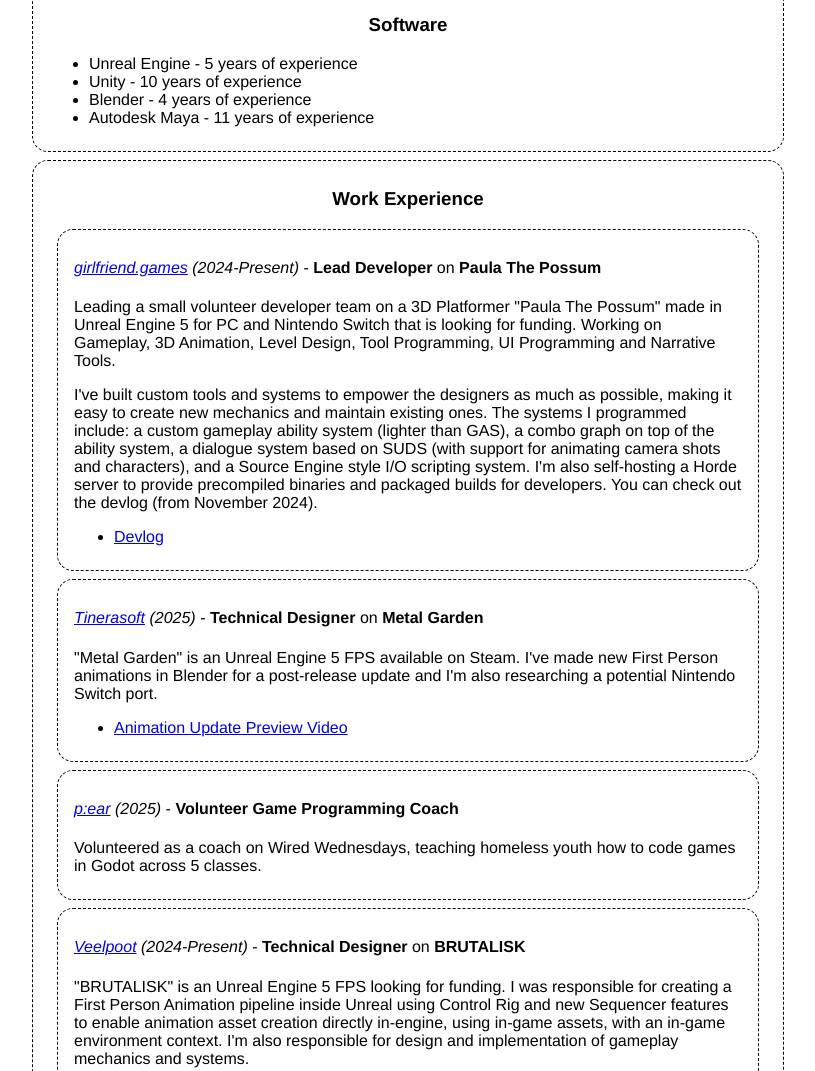
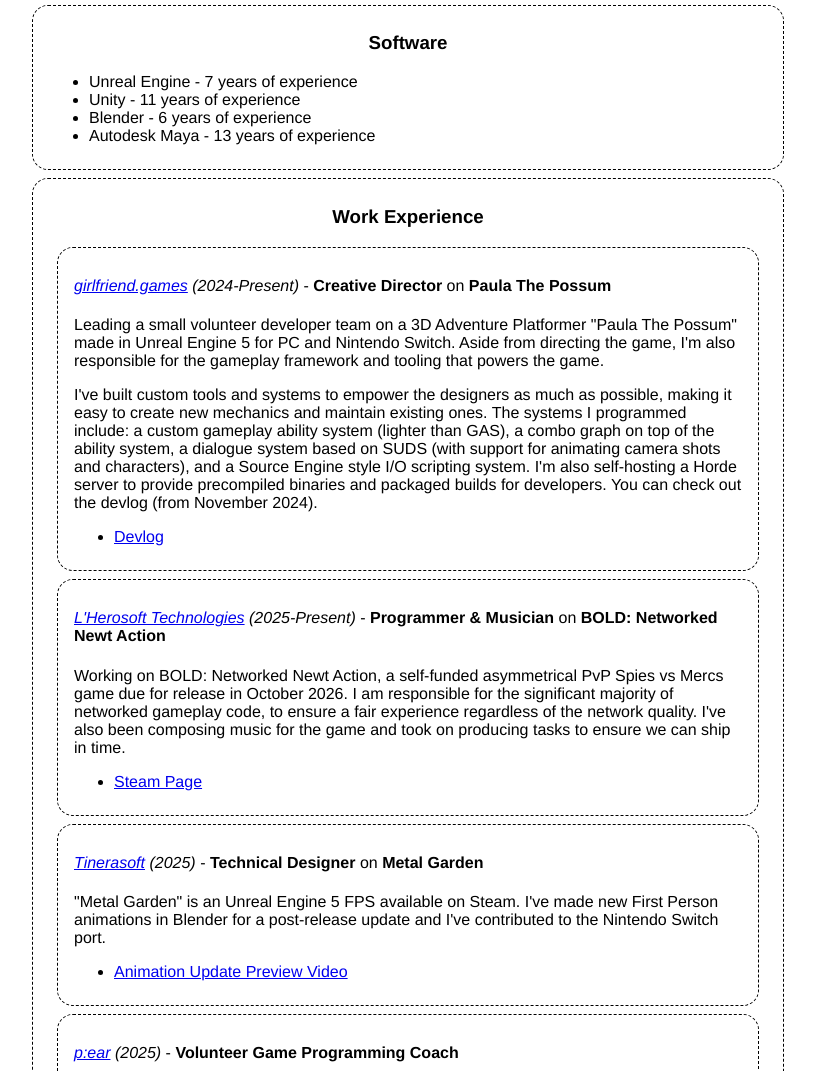
Before and after one commit to TheEnbyWitch/TheEnbyWitch-Website, an Astro site in the folder proud-parallax/: page / in a window 1280 px wide. Shown: the part 1084-2155 px from the top of the page, without its empty margins (232-1047 px from the left). Built offline with nearby package versions, Linux system fonts and the light colour scheme; Astro itself is replaced by a stand-in of ours.

Commit message:
Update portfolio

```diff
--- a/proud-parallax/src/pages/index.astro
+++ b/proud-parallax/src/pages/index.astro
@@ -44,6 +44,12 @@
       <div>
         <h3>Highlights</h3>
         <ul style="font-weight:300;">
+          <li>
+            <Link
+              href="https://store.steampowered.com/app/4153760/BOLD_Networked_Newt_Action/"
+              >BOLD: Networked Newt Action (2026)</Link
+            >
+          </li>
           <li>
             <Link
               href="https://store.steampowered.com/app/3539440/Metal_Garden/"
@@ -117,26 +123,26 @@
       <div>
         <h3>Software</h3>
         <ul style="font-weight:300;">
-          <li>Unreal Engine - 5 years of experience</li>
-          <li>Unity - 10 years of experience</li>
-          <li>Blender - 4 years of experience</li>
-          <li>Autodesk Maya - 11 years of experience</li>
+          <li>Unreal Engine - 7 years of experience</li>
+          <li>Unity - 11 years of experience</li>
+          <li>Blender - 6 years of experience</li>
+          <li>Autodesk Maya - 13 years of experience</li>
         </ul>
       </div>
       <div>
         <h3>Work Experience</h3>
         <Position
           companyName="girlfriend.games"
-          position="Lead Developer"
+          position="Creative Director"
           date="2024-Present"
           project="Paula The Possum"
           href="https://girlfriend.games/"
         >
           <p>
-            Leading a small volunteer developer team on a 3D Platformer "Paula
-            The Possum" made in Unreal Engine 5 for PC and Nintendo Switch that
-            is looking for funding. Working on Gameplay, 3D Animation, Level
-            Design, Tool Programming, UI Programming and Narrative Tools.
+            Leading a small volunteer developer team on a 3D Adventure
+            Platformer "Paula The Possum" made in Unreal Engine 5 for PC and
+            Nintendo Switch. Aside from directing the game, I'm also responsible
+            for the gameplay framework and tooling that powers the game.
           </p>
           <p>
             I've built custom tools and systems to empower the designers as much
@@ -159,6 +165,29 @@
           </ul>
         </Position>
         <Position
+          companyName="L'Herosoft Technologies"
+          position="Programmer & Musician"
+          date="2025-Present"
+          project="BOLD: Networked Newt Action"
+          href="https://store.steampowered.com/app/4153760/BOLD_Networked_Newt_Action/"
+        >
+          <p>
+            Working on BOLD: Networked Newt Action, a self-funded asymmetrical
+            PvP Spies vs Mercs game due for release in October 2026. I am
+            responsible for the significant majority of networked gameplay code,
+            to ensure a fair experience regardless of the network quality. I've
+            also been composing music for the game and took on producing tasks to ensure we can ship in time.
+          </p>
+          <ul>
+            <li>
+              <Link
+                href="https://store.steampowered.com/app/4153760/BOLD_Networked_Newt_Action/"
+                >Steam Page</Link
+              >
+            </li>
+          </ul>
+        </Position>
+        <Position
           companyName="Tinerasoft"
           position="Technical Designer"
           date="2025"
@@ -168,7 +197,7 @@
           <p>
             "Metal Garden" is an Unreal Engine 5 FPS available on Steam. I've
             made new First Person animations in Blender for a post-release
-            update and I'm also researching a potential Nintendo Switch port.
+            update and I've contributed to the Nintendo Switch port.
           </p>
           <ul>
             <li>
@@ -461,7 +490,8 @@
 
 <style is:global>
   html {
-    font-family: Bahnschrift, "DIN Alternate", "Franklin Gothic Medium",
+    font-family:
+      Bahnschrift, "DIN Alternate", "Franklin Gothic Medium",
       "Nimbus Sans Narrow", sans-serif-condensed, sans-serif;
     font-weight: normal;
   }
```
